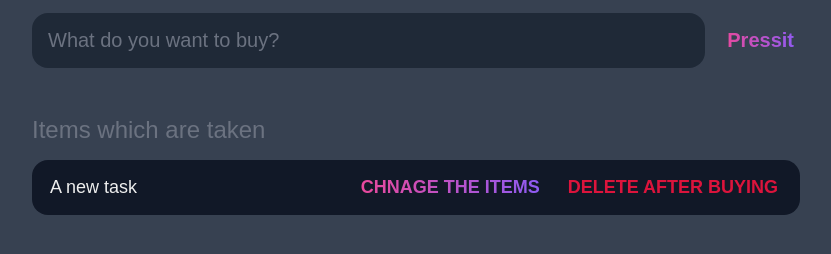
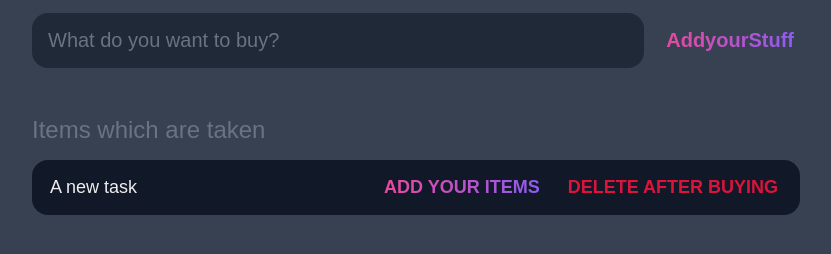
Before and after one commit to OmGupta17/Kittshoplist, a plain HTML site: page index.html in a window 1280 px wide. Shown: the part 80-334 px from the top of the page, without its empty margins (224-1055 px from the left). Drawn offline with Linux system fonts and the light colour scheme.

Commit message:
Update index.html

```diff
--- a/index.html
+++ b/index.html
@@ -21,7 +21,7 @@
 			<input
 				type="submit"
 				id="new-task-submit"
-				value="Pressit" />
+				value="AddyourStuff" />
 		</form>
 	</header>
 	<main>
@@ -39,7 +39,7 @@
 							readonly>
 					</div>
 					<div class="actions">
-						<button class="edit">Chnage the items</button>
+						<button class="edit">Add your Items</button>
 						<button class="delete">Delete after buying</button>
 					</div>
 				</div>
```
